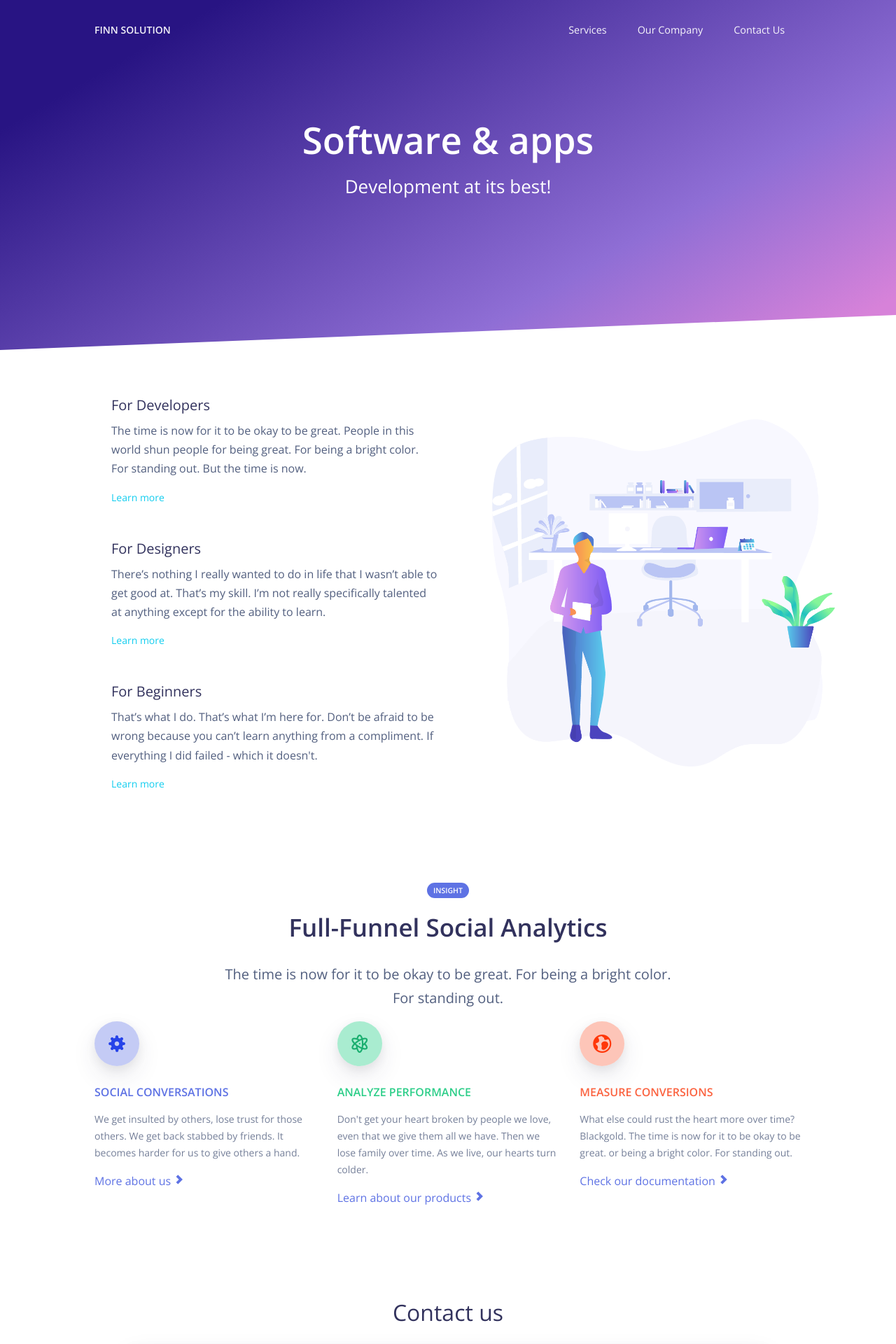
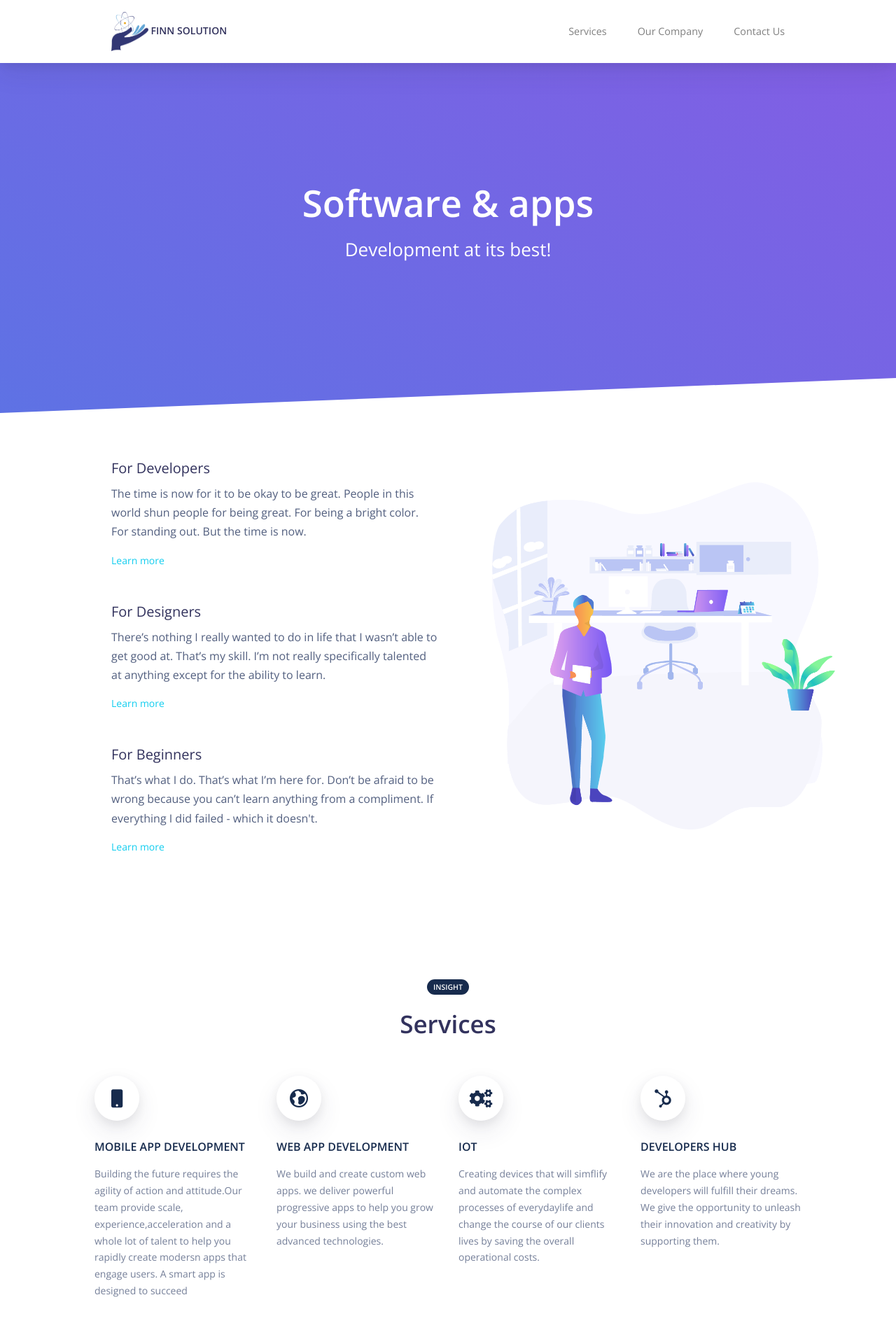
Before and after one commit to KevinLeeMiguel/finn-solutions-website, a PHP site: page /index.html in a window 1280 px wide. Shown: the top 1920 px of the page at 70% size. Run offline with PHP 8.4, Linux system fonts and the light colour scheme; some libraries are stand-ins or nearby versions.

Commit message:
add services section, and make navbar sticky

```diff
--- a/assets/css/our-style.css
+++ b/assets/css/our-style.css
@@ -97,8 +97,12 @@ bg-grey {
     width: 100%;
 }
 
-.msg-button:hover{
+.msg-button:hover {
     background-color: #E7A212;
     color: white;
     font-weight: 600;
 }
+
+html {
+    scroll-behavior: smooth;
+}
--- a/index.html
+++ b/index.html
@@ -39,9 +39,11 @@ Coded by www.creative-tim.com
 
 <body class="landing-page">
     <!-- Navbar -->
-    <nav id="navbar-main" class="navbar navbar-main navbar-expand-lg navbar-transparent navbar-light headroom">
+    <nav id="navbar-main"
+        class="navbar navbar-main sticky-top navbar-expand-lg navbar-secondary shadow navbar-light headroom">
         <div class="container">
             <a class="navbar-brand mr-lg-5" href="./index.html">
+                <img src="./assets/img/logo.png" style="height: 7vh;" class="ml-4">
                 Finn Solution
             </a>
             <button class="navbar-toggler" type="button" data-toggle="collapse" data-target="#navbar_global"
@@ -51,12 +53,13 @@ Coded by www.creative-tim.com
             <div class="navbar-collapse collapse" id="navbar_global">
                 <div class="navbar-collapse-header">
                     <div class="row">
-                        <div class="col-6 collapse-brand">
-                            <a href="./././index.html">
-                                <img src="./assets/img/brand/blue.png">
+                        <div class="col-8 collapse-brand">
+                            <a class="text-uppercase text-default" href="./././index.html">
+                                <img src="./assets/img/logo.png">
+                                Finn Solution
                             </a>
                         </div>
-                        <div class="col-6 collapse-close">
+                        <div class="col-4 collapse-close">
                             <button type="button" class="navbar-toggler" data-toggle="collapse"
                                 data-target="#navbar_global" aria-controls="navbar_global" aria-expanded="false"
                                 aria-label="Toggle navigation">
@@ -82,7 +85,7 @@ Coded by www.creative-tim.com
                 </ul>
                 <ul class="navbar-nav align-items-lg-center ml-lg-auto">
                     <li class="nav-item dropdown">
-                        <a href="#" class="nav-link" href="#" role="button">
+                        <a href="#services" class="nav-link" href="#" role="button">
                             <i class="ni ni-collection d-lg-none"></i>
                             <span class="nav-link-inner--text">Services</span>
                         </a>
@@ -99,7 +102,7 @@ Coded by www.creative-tim.com
                         </div>
                     </li>
                     <li class="nav-item dropdown">
-                        <a href="#" class="nav-link" href="#" role="button">
+                        <a href="#contact" class="nav-link" href="#" role="button">
                             <i class="ni ni-collection d-lg-none"></i>
                             <span class="nav-link-inner--text">Contact Us</span>
                         </a>
@@ -111,17 +114,17 @@ Coded by www.creative-tim.com
     <!-- End Navbar -->
     <div class="wrapper">
         <div class="section section-hero section-shaped">
-            <div class="shape shape-style-3 shape-primary ">
-                <!-- <span class="span-150"></span> -->
-                <!-- <span class="span-50"></span> -->
-                <!-- <span class="span-50"></span> -->
-                <!-- <span class="span-75"></span> -->
-                <!-- <span class="span-100"></span> -->
-                <!-- <span class="span-75"></span> -->
-                <!-- <span class="span-50"></span> -->
-                <!-- <span class="span-100"></span> -->
-                <!-- <span class="span-50"></span> -->
-                <!-- <span class="span-100"></span> -->
+            <div class="shape shape-style-3  bg-gradient-primary">
+                <!-- <span class="span-150"></span>
+                <span class="span-50"></span>
+                <span class="span-50"></span>
+                <span class="span-75"></span>
+                <span class="span-100"></span>
+                <span class="span-75"></span>
+                <span class="span-50"></span>
+                <span class="span-100"></span>
+                <span class="span-50"></span>
+                <span class="span-100"></span> -->
             </div>
             <div class="page-header">
                 <div class="container shape-container d-flex align-items-center py-lg">
@@ -186,63 +189,66 @@ Coded by www.creative-tim.com
                 </div>
             </div>
         </div>
-        <div class="section features-7">
-            <div class="container">
+        <div class="section features-7" id="services">
+            <div class="container mt-5">
                 <div class="row">
                     <div class="col-md-8 mx-auto text-center">
-                        <span class="badge badge-primary badge-pill mb-3">Insight</span>
-                        <h3 class="display-3">Full-Funnel Social Analytics</h3>
-                        <p class="lead">The time is now for it to be okay to be great. For being a bright color. For
-                            standing out.</p>
+                        <span class="badge badge-default badge-pill mb-3">Insight</span>
+                        <h3 class="display-3 mb-4">Services</h3>
                     </div>
                 </div>
-                <div class="row">
-                    <div class="col-md-4">
+                <div class="row mt-4">
+                    <div class="col-md-3">
                         <div class="info">
-                            <div class="icon icon-lg icon-shape icon-shape-primary shadow rounded-circle">
-                                <i class="ni ni-settings-gear-65"></i>
+                            <div class="icon icon-lg icon-shape icon-shape-secondary shadow rounded-circle">
+                                <i class="fas fa-mobile text-default"></i>
                             </div>
-                            <h6 class="info-title text-uppercase text-primary">Social Conversations</h6>
-                            <p class="description opacity-8">We get insulted by others, lose trust for those others. We
-                                get back stabbed by friends. It becomes harder for us to give others a hand.</p>
-                            <a href="javascript:;" class="text-primary">More about us
-                                <i class="ni ni-bold-right text-primary"></i>
-                            </a>
+                            <h6 class="info-title text-uppercase text-default">Mobile app development</h6>
+                            <p class="description opacity-8">Building the future requires the agility of action and
+                                attitude.Our team provide scale, experience,acceleration and a whole lot of talent to
+                                help you rapidly create modersn apps that engage users. A smart app is designed to
+                                succeed </p>
                         </div>
                     </div>
-                    <div class="col-md-4">
+                    <div class="col-md-3">
                         <div class="info">
-                            <div class="icon icon-lg icon-shape icon-shape-success shadow rounded-circle">
-                                <i class="ni ni-atom"></i>
+                            <div class="icon icon-lg icon-shape icon-shape-secondary shadow rounded-circle">
+                                <i class="ni ni-world text-default"></i>
                             </div>
-                            <h6 class="info-title text-uppercase text-success">Analyze Performance</h6>
-                            <p class="description opacity-8">Don't get your heart broken by people we love, even that we
-                                give them all we have. Then we lose family over time. As we live, our hearts turn
-                                colder.</p>
-                            <a href="javascript:;" class="text-primary">Learn about our products
-                                <i class="ni ni-bold-right text-primary"></i>
-                            </a>
+                            <h6 class="info-title text-uppercase text-default">Web app development</h6>
+                            <p class="description opacity-8">We build and create custom web apps. we deliver powerful
+                                progressive apps to help you grow your business using the best advanced technologies.
+                            </p>
                         </div>
                     </div>
-                    <div class="col-md-4">
+                    <div class="col-md-3">
                         <div class="info">
-                            <div class="icon icon-lg icon-shape icon-shape-warning shadow rounded-circle">
-                                <i class="ni ni-world"></i>
+                            <div class="icon icon-lg icon-shape icon-shape-secondary shadow rounded-circle">
+                                <i class="fas fa-cogs text-default"></i>
                             </div>
-                            <h6 class="info-title text-uppercase text-warning">Measure Conversions</h6>
-                            <p class="description opacity-8">What else could rust the heart more over time? Blackgold.
-                                The time is now for it to be okay to be great. or being a bright color. For standing
-                                out.</p>
-                            <a href="javascript:;" class="text-primary">Check our documentation
-                                <i class="ni ni-bold-right text-primary"></i>
-                            </a>
+                            <h6 class="info-title text-uppercase text-default">IOT</h6>
+                            <p class="description opacity-8">Creating devices that will simflify and automate the
+                                complex processes of everydaylife and change the course of our clients lives by
+                                saving the overall operational costs.</p>
+                        </div>
+                    </div>
+                    <div class="col-md-3">
+                        <div class="info">
+                            <div class="icon icon-lg icon-shape icon-shape-secondary shadow rounded-circle">
+                                <i class="fab fa-hubspot text-default"></i>
+                            </div>
+                            <h6 class="info-title text-uppercase text-default">Developers Hub</h6>
+                            <p class="description opacity-8">
+                                We are the place where young developers will fulfill their dreams. We give the
+                                opportunity to unleash their innovation and creativity by supporting them.
+                            </p>
                         </div>
                     </div>
                 </div>
             </div>
         </div>
-        <div class="section features-1">
-            <div class="container bg-grey">
+        <div class="section features-7" id="contact">
+            <div class="container bg-grey mt-5">
                 <h2 class="text-center"> Contact us</h2>
                 <div class="mt-4  shadow p-lg-5 p-2 ml-lg-5 mr-lg-5">
                     <div class="row ">
@@ -367,7 +373,6 @@ Coded by www.creative-tim.com
     <script src="./assets/js/argon-design-system.min.js?v=1.2.0" type="text/javascript"></script>
     <script src="https://cdn.trackjs.com/agent/v3/latest/t.js"></script>
     <script>
-
     </script>
 </body>
 
```
Also changed, not shown: assets/img/logo.png.
